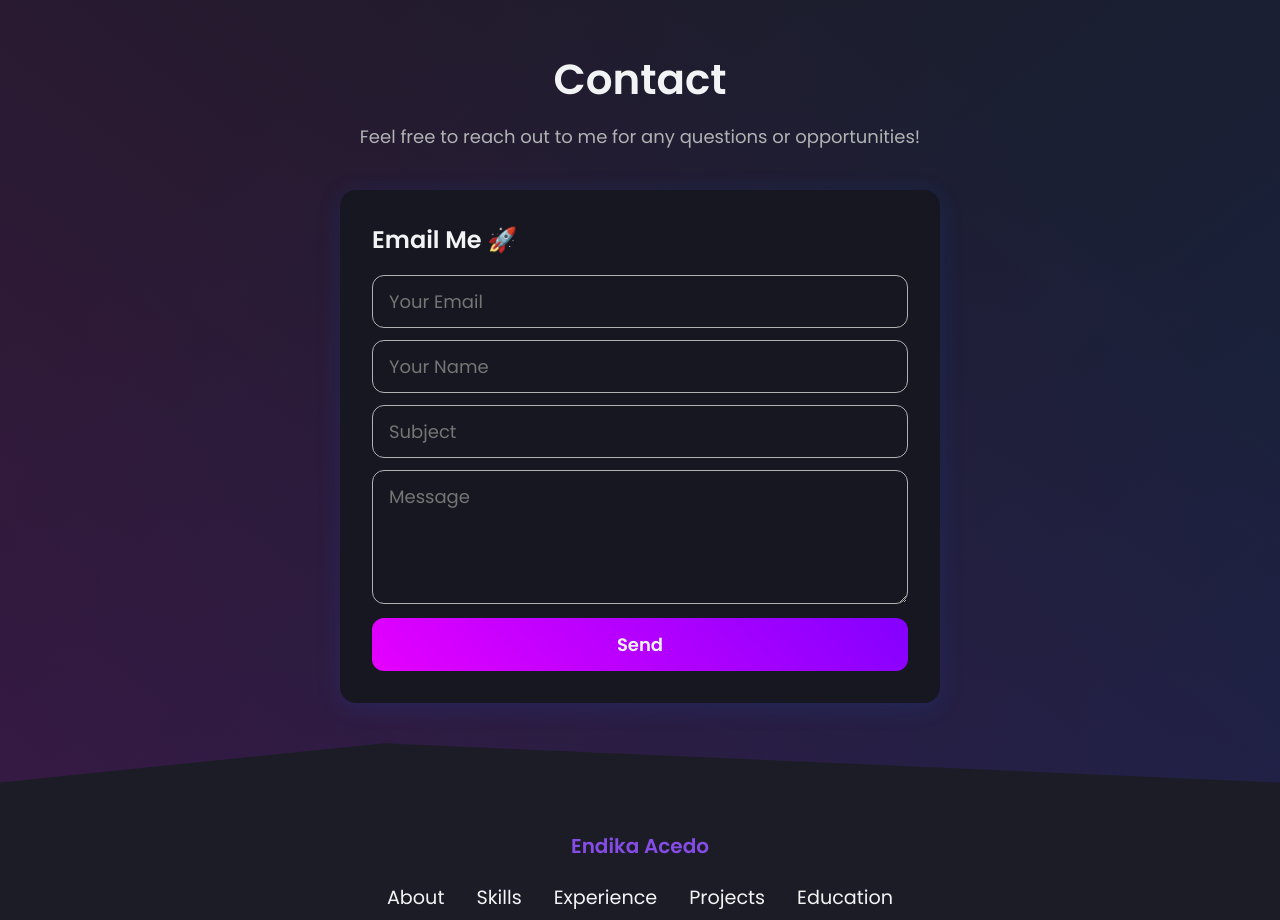
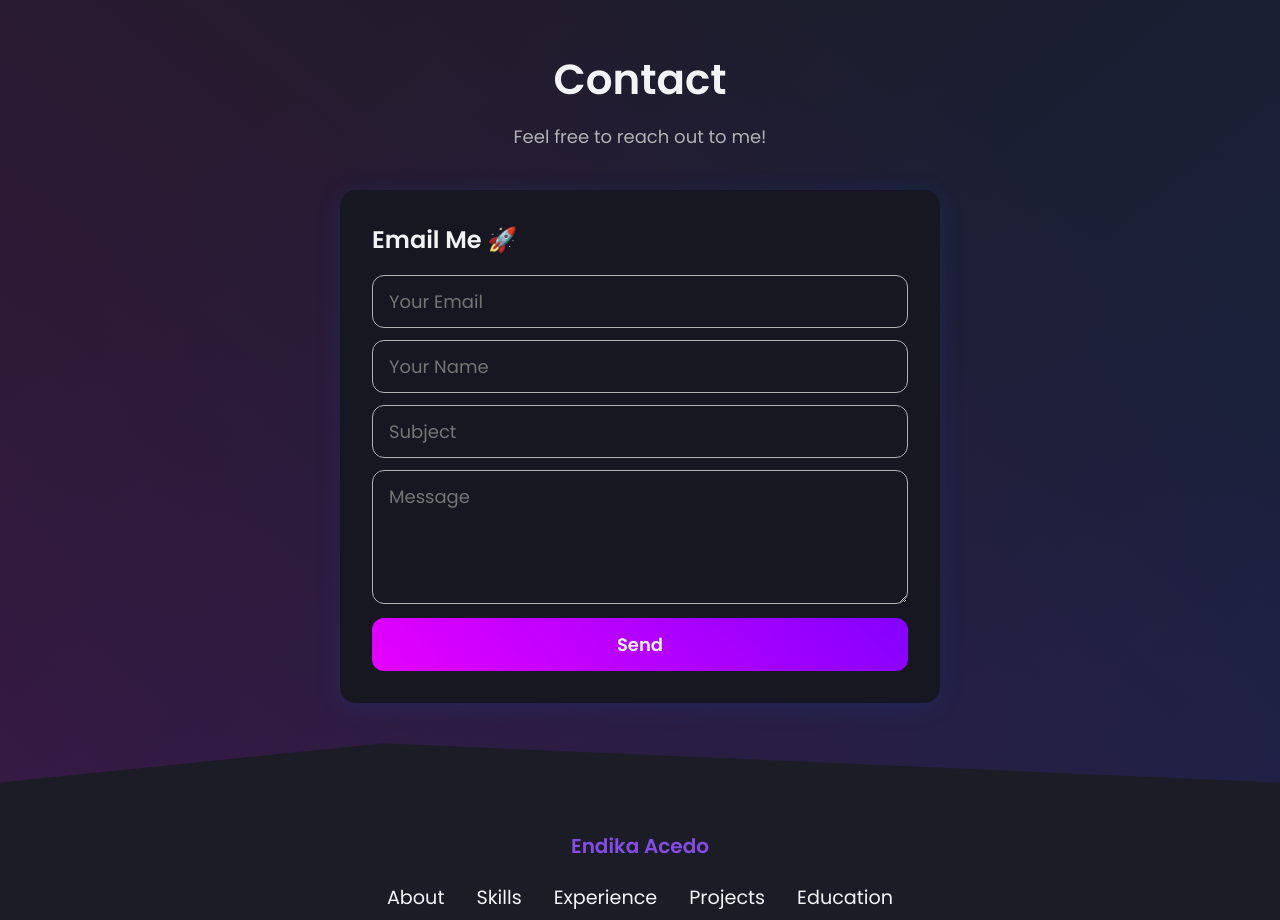
Before and after one commit to Endika7593/portfolio_endika, a React (Create React App) app: page / in a window 1280 px wide. Shown: the part 4160-5080 px from the top of the page. Built offline with nearby package versions, Linux system fonts and the light colour scheme.

Commit message:
arreglado lo de contactar

```diff
--- a/src/components/Contact/index.js
+++ b/src/components/Contact/index.js
@@ -130,7 +130,7 @@ const Contact = () => {
 
   const handleSubmit = (e) => {
     e.preventDefault();
-    emailjs.sendForm('service_tox7kqs', 'template_nv7k7mj', form.current, 'SybVGsYS52j2TfLbi')
+    emailjs.sendForm('service_hy2zqrl', 'template_mgcsvl7', form.current, 'Wmu0Th-jucubAvTl6')
       .then((result) => {
         setOpen(true);
         form.current.reset();
@@ -145,7 +145,7 @@ const Contact = () => {
     <Container>
       <Wrapper>
         <Title>Contact</Title>
-        <Desc>Feel free to reach out to me for any questions or opportunities!</Desc>
+        <Desc>Feel free to reach out to me!</Desc>
         <ContactForm ref={form} onSubmit={handleSubmit}>
           <ContactTitle>Email Me 🚀</ContactTitle>
           <ContactInput placeholder="Your Email" name="from_email" />
```
